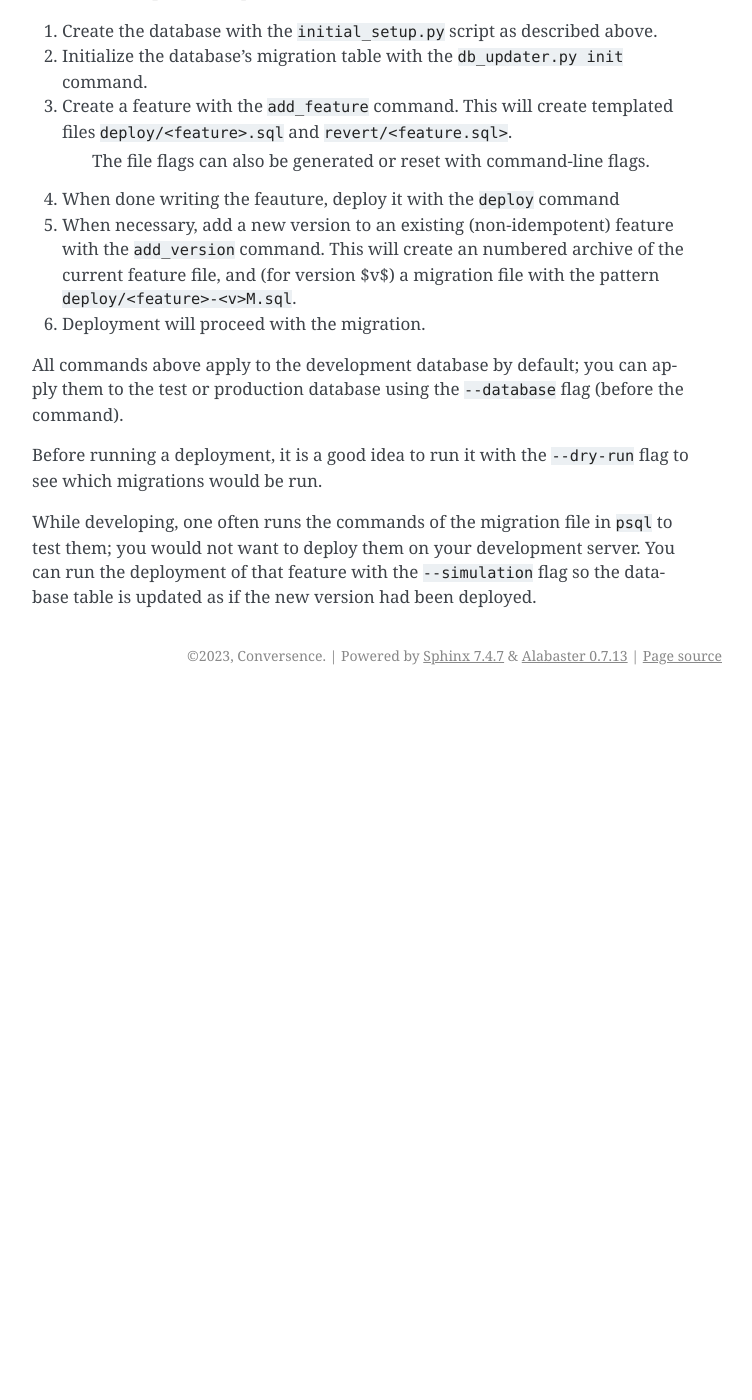
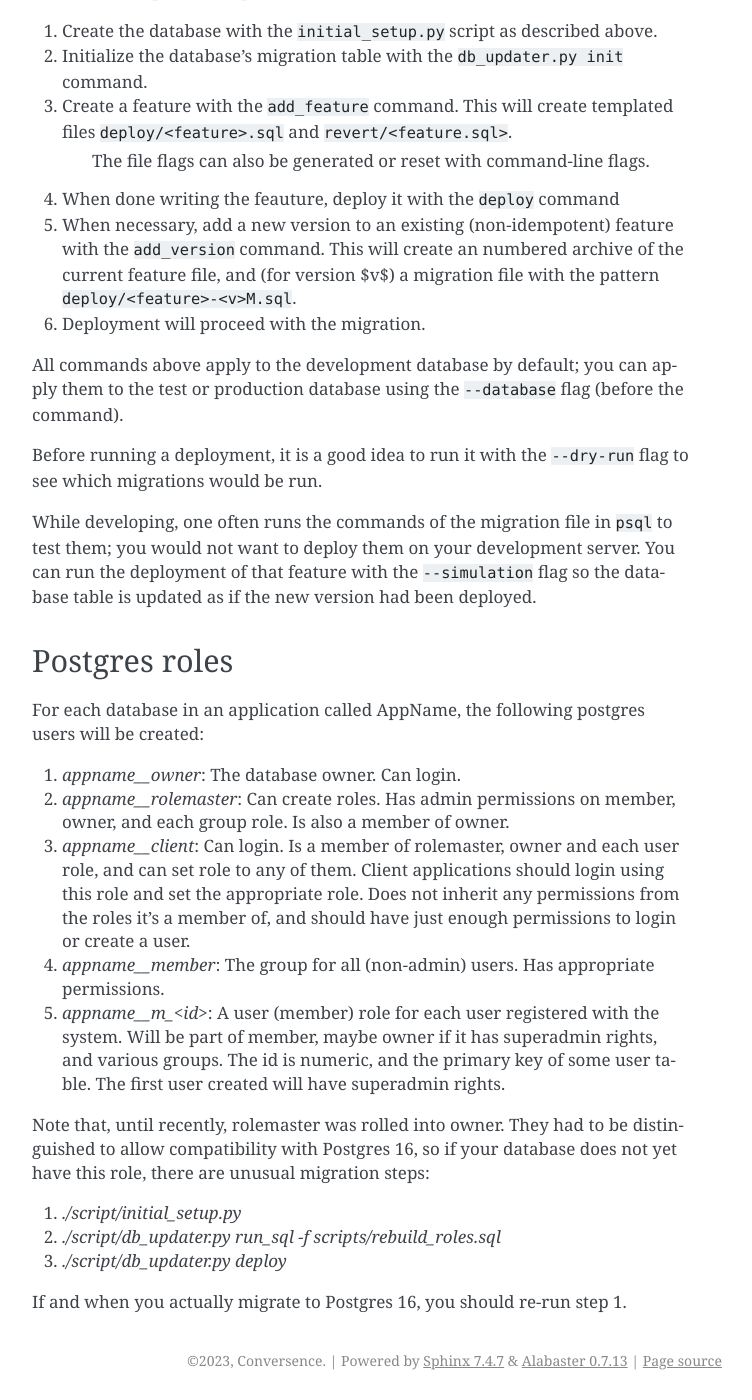
Before and after one commit to conversence/hyperknowledge, a Sphinx documentation site: the page built from doc/db_updater.rst, in a window 1280 px wide and 1400 px high, scrolled down 986 px. Shown: the whole window, without its empty margins (388-1140 px from the left). Built offline with Sphinx 7.4.7, drawn with Linux system fonts in a browser that asks for light colours; pages that are not in the unit, such as notebooks, are missing from menus; before the commit the page ends 1681 px from its top, so only the background shows below that; some of the changed text lies outside the part shown.

Commit message:
special migration

```diff
--- a/doc/db_updater.rst
+++ b/doc/db_updater.rst
@@ -43,4 +43,23 @@ Before running a deployment, it is a good idea to run it with the ``--dry-run``
 
 While developing, one often runs the commands of the migration file in ``psql`` to test them; you would not want to deploy them on your development server. You can run the deployment of that feature with the ``--simulation`` flag so the database table is updated as if the new version had been deployed.
 
+Postgres roles
+--------------
+
+For each database in an application called AppName, the following postgres users will be created:
+
+1. `appname__owner`: The database owner. Can login.
+2. `appname__rolemaster`: Can create roles. Has admin permissions on member, owner, and each group role. Is also a member of owner.
+3. `appname__client`: Can login. Is a member of rolemaster, owner and each user role, and can set role to any of them. Client applications should login using this role and set the appropriate role. Does not inherit any permissions from the roles it's a member of, and should have just enough permissions to login or create a user.
+4. `appname__member`: The group for all (non-admin) users. Has appropriate permissions.
+5. `appname__m_<id>`: A user (member) role for each user registered with the system. Will be part of member, maybe owner if it has superadmin rights, and various groups. The id is numeric, and the primary key of some user table. The first user created will have superadmin rights.
+
+Note that, until recently, rolemaster was rolled into owner. They had to be distinguished to allow compatibility with Postgres 16, so if your database does not yet have this role, there are unusual migration steps:
+
+1. `./script/initial_setup.py`
+2. `./script/db_updater.py run_sql -f scripts/rebuild_roles.sql`
+3. `./script/db_updater.py deploy`
+
+If and when you actually migrate to Postgres 16, you should re-run step 1.
+
 .. _sqitch: https://sqitch.org
```
